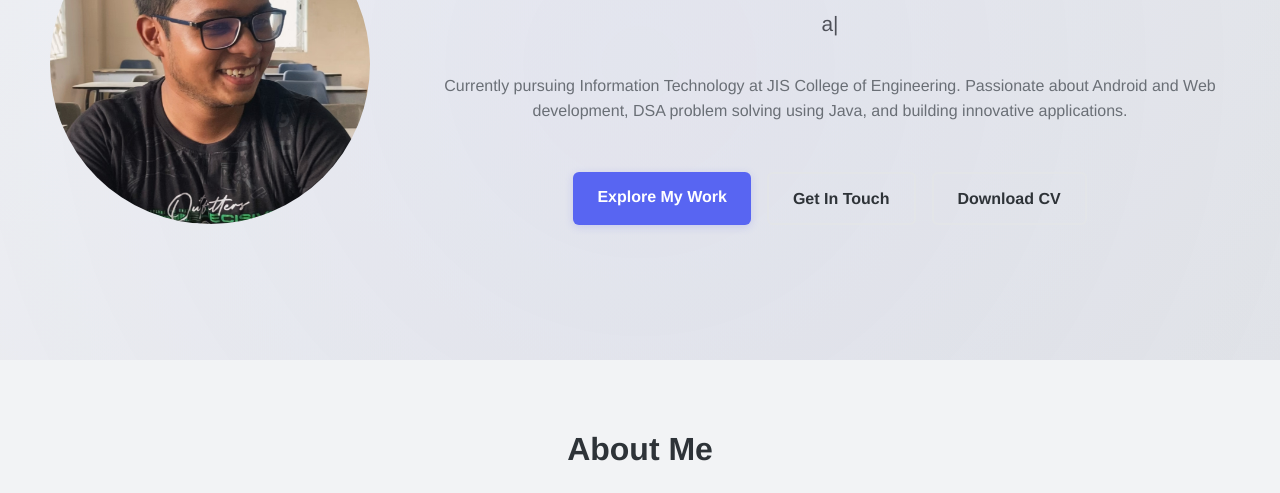
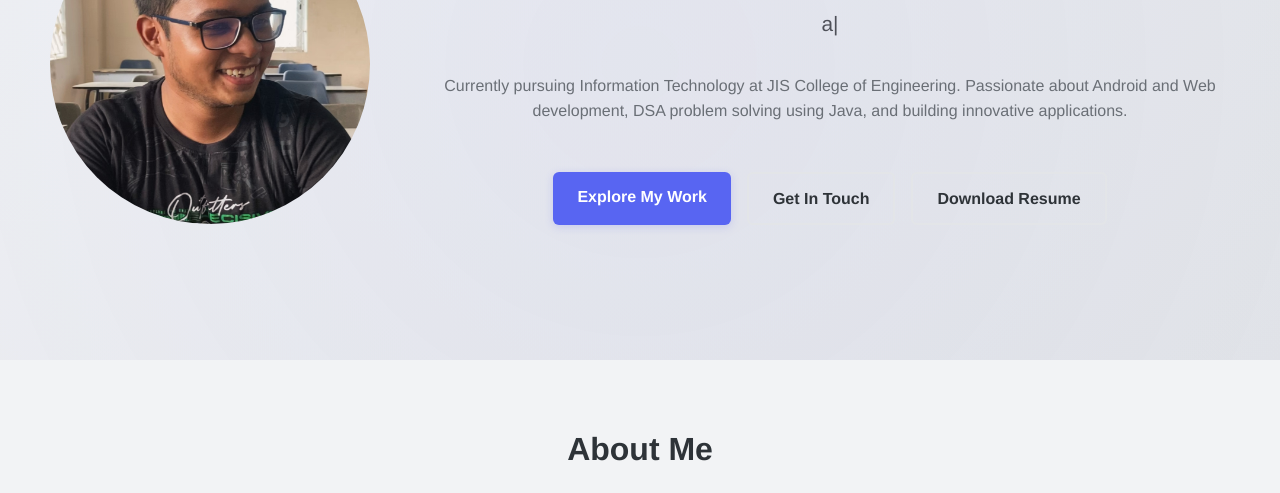
Before and after one commit to sayan0328/Portfolio, a plain HTML site: page index.html in a window 1280 px wide. Shown: the part 307-800 px from the top of the page. Drawn offline with nearby package versions, Linux system fonts and the light colour scheme.

Commit message:
Minor Change

```diff
--- a/index.html
+++ b/index.html
@@ -49,7 +49,7 @@
                     <a href="#projects" class="btn btn-primary">Explore My Work</a>
                     <a href="#contact" class="btn btn-secondary">Get In Touch</a>
                     <a href="https://drive.google.com/file/d/1051YnWr_VbRiBVK0xDQunAPX9PmkFb-P/view?usp=sharing"
-                        target="_blank" class="btn btn-secondary">Download CV</a>
+                        target="_blank" class="btn btn-secondary">Download Resume</a>
                 </div>
             </div>
         </div>
```
